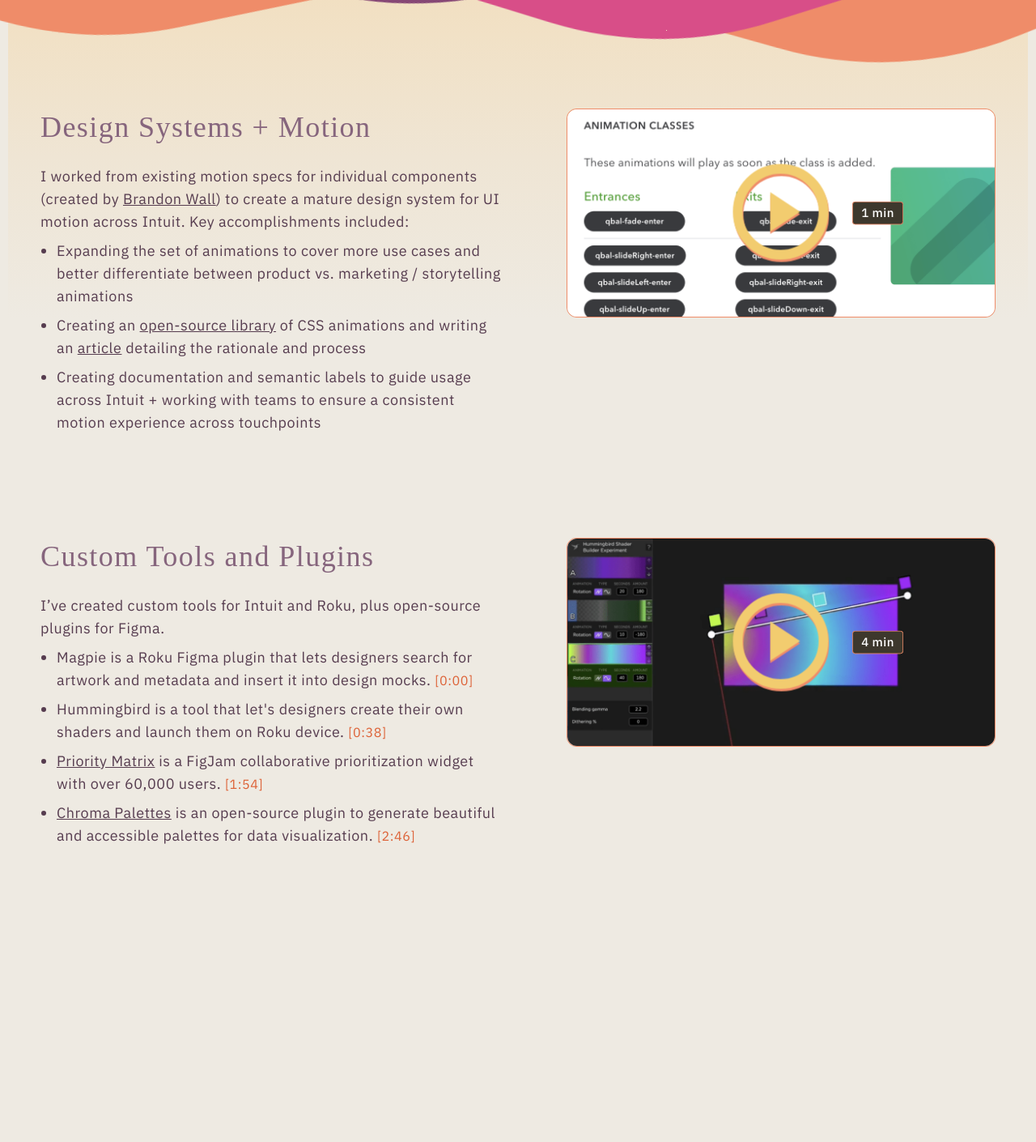
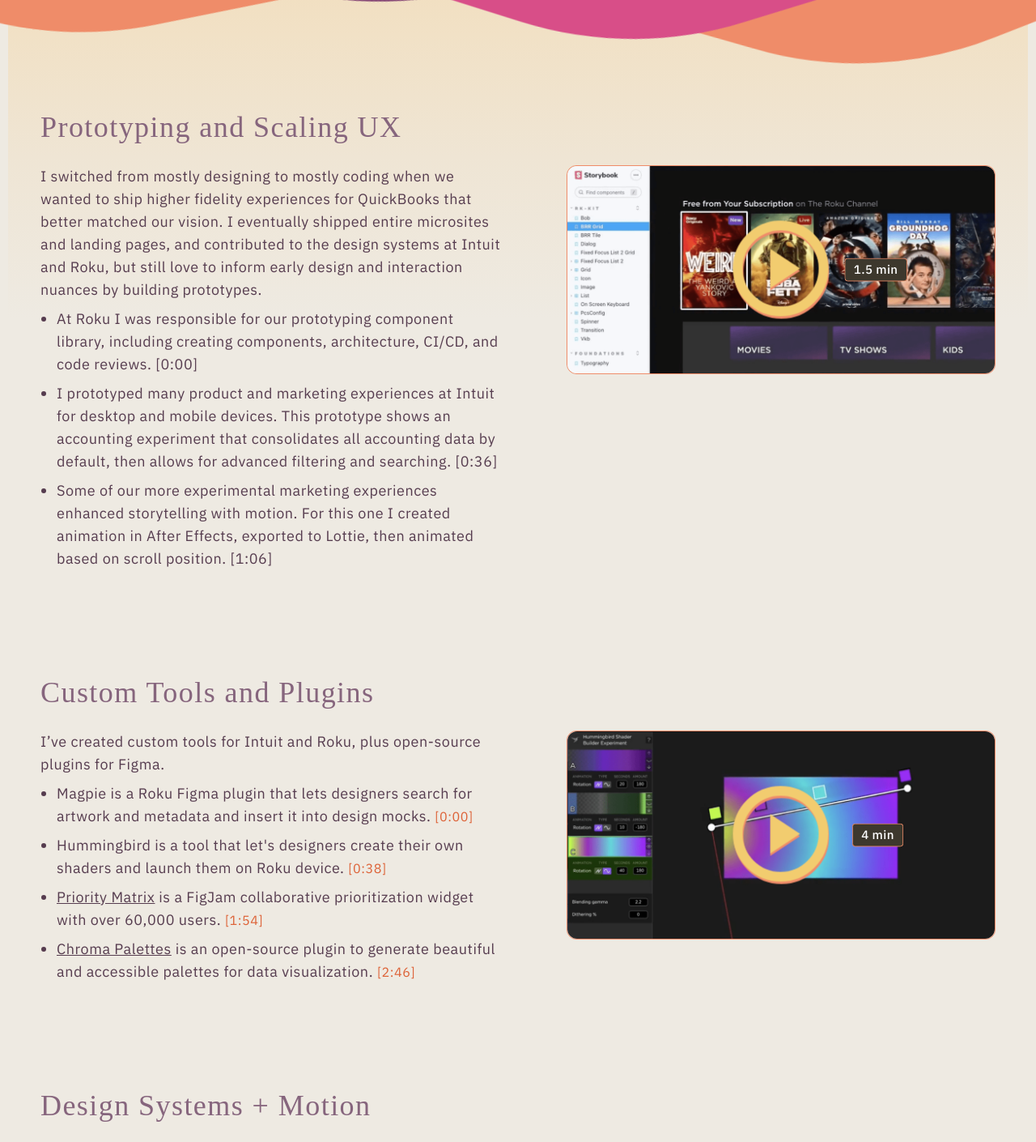
Before and after one commit to brettlyne/uxe-portfolio, a React (Vite) app: page / in a window 1280 px wide. Shown: the part 1040-2450 px from the top of the page at 81% size. Before the commit the page ends 2394 px from the top, so only its background shows below. Built offline with nearby package versions, Linux system fonts and the light colour scheme; a web font is replaced by a local one.

Commit message:
add content

```diff
--- a/index.html
+++ b/index.html
@@ -4,7 +4,7 @@
     <meta charset="UTF-8" />
     <link rel="icon" type="image/svg+xml" href="/brett-holcomb.svg" />
     <meta name="viewport" content="width=device-width, initial-scale=1.0" />
-    <title>Brett Design|Code|Motion</title>
+    <title>Brett UX|Code|Design</title>
 
     <link rel="preconnect" href="https://fonts.googleapis.com" />
     <link rel="preconnect" href="https://fonts.gstatic.com" crossorigin />
--- a/src/App.css
+++ b/src/App.css
@@ -220,6 +220,9 @@
   }
 }
 
+.content-header {
+  grid-column: 1 / span 12;
+}
 .content {
   grid-column: 1 / span 6;
 }
--- a/src/App.jsx
+++ b/src/App.jsx
@@ -12,27 +12,21 @@
 import introPhoto from "/brett-photo.jpg";
 import brettLogo from "/brett-holcomb.svg";
 
-import playButtonOverlay from "/play-button-overlay.svg";
 import thumbSystems from "/thumb-systems.png";
-import thumbLemur from "/thumb-lemur.png";
 import thumbShaders from "/thumb-shaders.png";
-import thumbMoreMotion from "/thumb-more-motion.png";
+import thumbPrototyping from "/thumb-prototyping.png";
 
 import qbalVideo from "/quickbooks-animation-library.mp4";
-import lemurVideo from "/lemur-abridged.mp4";
-import shadersVideo from "/hummingbird-abridged.mp4";
-import moreMotionVideo from "/more-intuit-motion.mp4";
 import customToolsVideo from "/custom-tools-and-plugins.mp4";
+import prototypingVideo from "/prototype-and-scale-ux.mp4";
 
 import iconPlay from "/icon-play.svg";
 import iconPause from "/icon-pause.svg";
 
 const videos = {
   qbal: qbalVideo,
-  lemur: lemurVideo,
-  shaders: shadersVideo,
-  moreMotion: moreMotionVideo,
   tools: customToolsVideo,
+  prototyping: prototypingVideo,
 };
 
 function App() {
@@ -162,8 +156,109 @@
 
       <div className="grid top-section">
         <div className="backdrop" />
+        <h2 className="content-header">Prototyping and Scaling UX</h2>
         <div className="content">
-          <h2>Design Systems + Motion</h2>
+          <p>
+            I switched from mostly designing to mostly coding when we wanted to
+            ship higher fidelity experiences for QuickBooks that better matched
+            our vision. I eventually shipped entire microsites and landing
+            pages, and contributed to the design systems at Intuit and Roku, but
+            still love to inform early design and interaction nuances by
+            building prototypes.
+          </p>
+          <ul>
+            <li>
+              At Roku I was responsible for our prototyping component library,
+              including creating components, architecture, CI/CD, and code
+              reviews. [0:00]
+            </li>
+            <li>
+              I prototyped many product and marketing experiences at Intuit for
+              desktop and mobile devices. This prototype shows an accounting
+              experiment that consolidates all accounting data by default, then
+              allows for advanced filtering and searching. [0:36]
+            </li>
+            <li>
+              Some of our more experimental marketing experiences enhanced
+              storytelling with motion. For this one I created animation in
+              After Effects, exported to Lottie, then animated based on scroll
+              position. [1:06]
+            </li>
+          </ul>
+        </div>
+
+        <div className="video">
+          <VideoCard
+            onClick={() => setOpenModal("prototyping")}
+            thumbSrc={thumbPrototyping}
+            alt="prototyping and scaling ux"
+            duration="1.5 min"
+          />
+        </div>
+      </div>
+
+      <div style={{ height: "120px" }} />
+
+      <div className="grid">
+        <h2 className="content-header">Custom Tools and Plugins</h2>
+        <div className="content">
+          <p>
+            I’ve created custom tools for Intuit and Roku, plus open-source
+            plugins for Figma.
+          </p>
+          <ul>
+            <li>
+              Magpie is a Roku Figma plugin that lets designers search for
+              artwork and metadata and insert it into design mocks.{" "}
+              <span style={{ color: "#dd6237", fontSize: ".9em" }}>[0:00]</span>
+            </li>
+            <li>
+              Hummingbird is a tool that let's designers create their own
+              shaders and launch them on Roku device.{" "}
+              <span style={{ color: "#dd6237", fontSize: ".9em" }}>[0:38]</span>
+            </li>
+            <li>
+              <a
+                href="https://www.figma.com/community/widget/1024916888280193111"
+                target="_blank"
+                rel="noreferrer"
+              >
+                Priority Matrix
+              </a>{" "}
+              is a FigJam collaborative prioritization widget with over 60,000
+              users.{" "}
+              <span style={{ color: "#dd6237", fontSize: ".9em" }}>[1:54]</span>
+            </li>
+            <li>
+              <a
+                href="https://www.figma.com/community/plugin/1353117070534651153/chroma-data-vis-color-palettes"
+                target="_blank"
+                rel="noreferrer"
+              >
+                Chroma Palettes
+              </a>{" "}
+              is an open-source plugin to generate beautiful and accessible
+              palettes for data visualization.{" "}
+              <span style={{ color: "#dd6237", fontSize: ".9em" }}>[2:46]</span>
+            </li>
+          </ul>
+        </div>
+
+        <div className="video">
+          <VideoCard
+            onClick={() => setOpenModal("tools")}
+            thumbSrc={thumbShaders}
+            alt="custom tools"
+            duration="4 min"
+          />
+        </div>
+      </div>
+
+      <div style={{ height: "120px" }} />
+
+      <div className="grid">
+        <h2 className="content-header">Design Systems + Motion</h2>
+        <div className="content">
           <p>
             I worked from existing motion specs for individual components
             (created by{" "}
@@ -220,66 +315,6 @@
         </div>
       </div>
 
-      <div style={{ height: "120px" }} />
-
-      <div className="grid">
-        <div className="backdrop" />
-        <div className="content">
-          <h2>Custom Tools and Plugins</h2>
-          <p>
-            I’ve created custom tools for Intuit and Roku, plus open-source
-            plugins for Figma.
-          </p>
-          <ul>
-            <li>
-              Magpie is a Roku Figma plugin that lets designers search for
-              artwork and metadata and insert it into design mocks.{" "}
-              <span style={{ color: "#dd6237", fontSize: ".9em" }}>[0:00]</span>
-            </li>
-            <li>
-              Hummingbird is a tool that let's designers create their own
-              shaders and launch them on Roku device.{" "}
-              <span style={{ color: "#dd6237", fontSize: ".9em" }}>[0:38]</span>
-            </li>
-            <li>
-              <a
-                href="https://www.figma.com/community/widget/1024916888280193111"
-                target="_blank"
-                rel="noreferrer"
-              >
-                Priority Matrix
-              </a>{" "}
-              is a FigJam collaborative prioritization widget with over 60,000
-              users.{" "}
-              <span style={{ color: "#dd6237", fontSize: ".9em" }}>[1:54]</span>
-            </li>
-            <li>
-              <a
-                href="https://www.figma.com/community/plugin/1353117070534651153/chroma-data-vis-color-palettes"
-                target="_blank"
-                rel="noreferrer"
-              >
-                Chroma Palettes
-              </a>{" "}
-              is an open-source plugin to generate beautiful and accessible
-              palettes for data visualization.{" "}
-              <span style={{ color: "#dd6237", fontSize: ".9em" }}>[2:46]</span>
-            </li>
-          </ul>
-        </div>
-
-        <div className="video">
-          <VideoCard
-            onClick={() => setOpenModal("tools")}
-            thumbSrc={thumbShaders}
-            alt="custom tools"
-            duration="4 min"
-          />
-        </div>
-      </div>
-
-      <div style={{ height: "120px" }} />
-
       <div style={{ height: "180px" }} />
 
       <Modal open={openModal !== ""} onClose={() => setOpenModal("")} center>
```
Also changed, not shown: public/thumb-prototyping.png (added), 1 other file (tests, documents, lock files or other folders).
